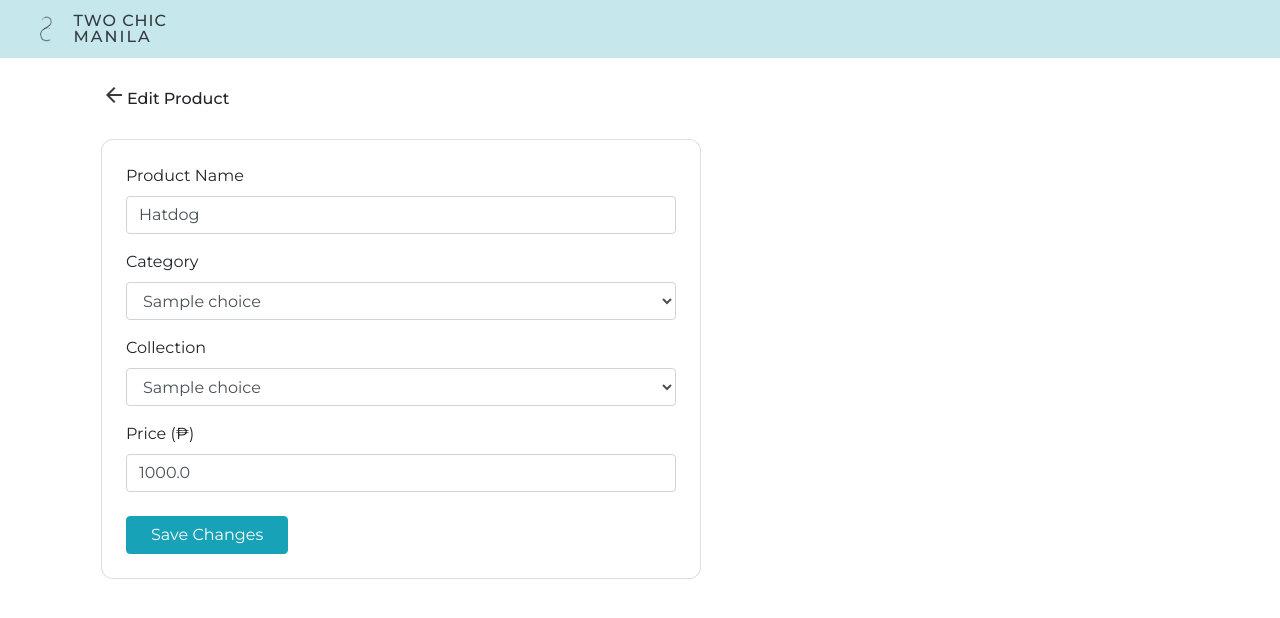
After one commit to ndrch18/Rajac-Solutions, a Django app: template TwoChic/system_app/templates/system_app/owner_edit_product.html in a window 1280 px wide. The commit adds this page. Shown: the top 618 px of the page. Run offline with Django 5.2, Linux system fonts and the light colour scheme; data comes from the database, SQL or seed files in the repository; both versions use the stored data as it was after the commit; the template is opened without the code that fills it: values that come from a table or form of the project are taken from there, most other values are stand-ins (such as "Sample title", 1, 10 or a date in 2020); some libraries are stand-ins or nearby versions.

Commit message:
fixed edit for owner + price input

```diff
--- a/TwoChic/system_app/models.py
+++ b/TwoChic/system_app/models.py
@@ -90,6 +90,7 @@ class Product(models.Model):
     product_collection = models.CharField(max_length=20, choices=ProductCollection.choices)
 
     quantity = models.PositiveIntegerField(default=0)
+    price = models.FloatField(default=0)
 
     def save(self, *args, **kwargs):
         if not self.product_id:
--- /dev/null
+++ b/TwoChic/system_app/templates/system_app/owner_edit_product.html
@@ -0,0 +1,80 @@
+{% extends 'system_app/base.html' %}
+{% load static %}
+
+{% block content %}
+<div class="container-fluid px-3">
+
+    <!-- HEADER -->
+    <div class="d-flex align-items-center mb-4 mt-2">
+        <a href="{% url 'owner_product_detail' product.id %}" class="btn btn-link p-0 text-dark me-3">
+            <span class="material-icons">arrow_back</span>
+        </a>
+        <h6 class="mb-0 fw-500">Edit Product</h6>
+    </div>
+
+    <!-- CARD -->
+    <div class="card shadow-sm p-4" style="border-radius:12px; max-width:600px;">
+
+        <form method="POST">
+            {% csrf_token %}
+
+            <!-- PRODUCT NAME -->
+            <div class="mb-3">
+                <label class="form-label fw-semibold">Product Name</label>
+                <input type="text"
+                       name="product_name"
+                       class="form-control"
+                       value="{{ product.product_name }}">
+            </div>
+
+            <!-- CATEGORY -->
+            <div class="mb-3">
+                <label class="form-label fw-semibold">Category</label>
+                <select name="product_category" class="form-control">
+
+                    {% for value,label in categories.choices %}
+                    <option value="{{ value }}"
+                    {% if product.product_category == value %}selected{% endif %}>
+                        {{ label }}
+                    </option>
+                    {% endfor %}
+
+                </select>
+            </div>
+
+            <!-- COLLECTION -->
+            <div class="mb-3">
+                <label class="form-label fw-semibold">Collection</label>
+                <select name="product_collection" class="form-control">
+
+                    {% for value,label in collections.choices %}
+                    <option value="{{ value }}"
+                    {% if product.product_collection == value %}selected{% endif %}>
+                        {{ label }}
+                    </option>
+                    {% endfor %}
+
+                </select>
+            </div>
+
+            <!-- PRICE -->
+            <div class="mb-4">
+                <label class="form-label fw-semibold">Price (₱)</label>
+                <input type="number"
+                       step="0.01"
+                       name="price"
+                       class="form-control"
+                       value="{{ product.price }}">
+            </div>
+
+            <!-- BUTTON -->
+            <button type="submit" class="btn btn-info px-4">
+                Save Changes
+            </button>
+
+        </form>
+
+    </div>
+
+</div>
+{% endblock %}
--- a/TwoChic/system_app/templates/system_app/prodemp_product_detail.html
+++ b/TwoChic/system_app/templates/system_app/prodemp_product_detail.html
@@ -44,6 +44,8 @@
 
         <p><strong>Description:</strong> {{ product.description }}</p>
 
+        <p><strong>Price:</strong> ₱{{ product.price }}</p>
+
         <div class="mt-4 d-flex gap-2">
 
 </div>
--- a/TwoChic/system_app/templates/system_app/prodman_product_detail.html
+++ b/TwoChic/system_app/templates/system_app/prodman_product_detail.html
@@ -38,6 +38,8 @@
 
         <p><strong>Description:</strong> {{ product.description }}</p>
 
+        <p><strong>Price:</strong> ₱{{ product.price }}</p>
+
         <div class="mt-4 d-flex gap-2">
 
 </div>
```
Also changed, not shown: TwoChic/system_app/templates/system_app/owner_product_detail.html (+10 -16 lines), TwoChic/system_app/views.py (+34 -21 lines), TwoChic/db.sqlite3, TwoChic/system_app/migrations/0009_product_price.py (added).
